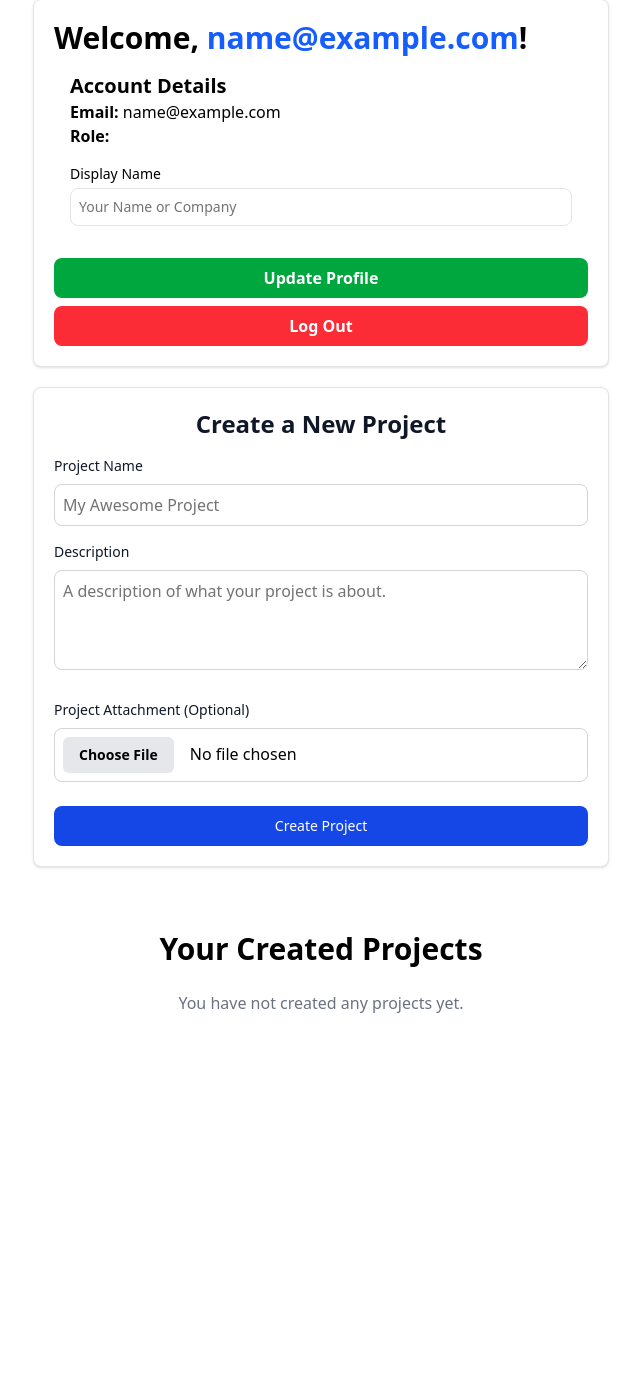
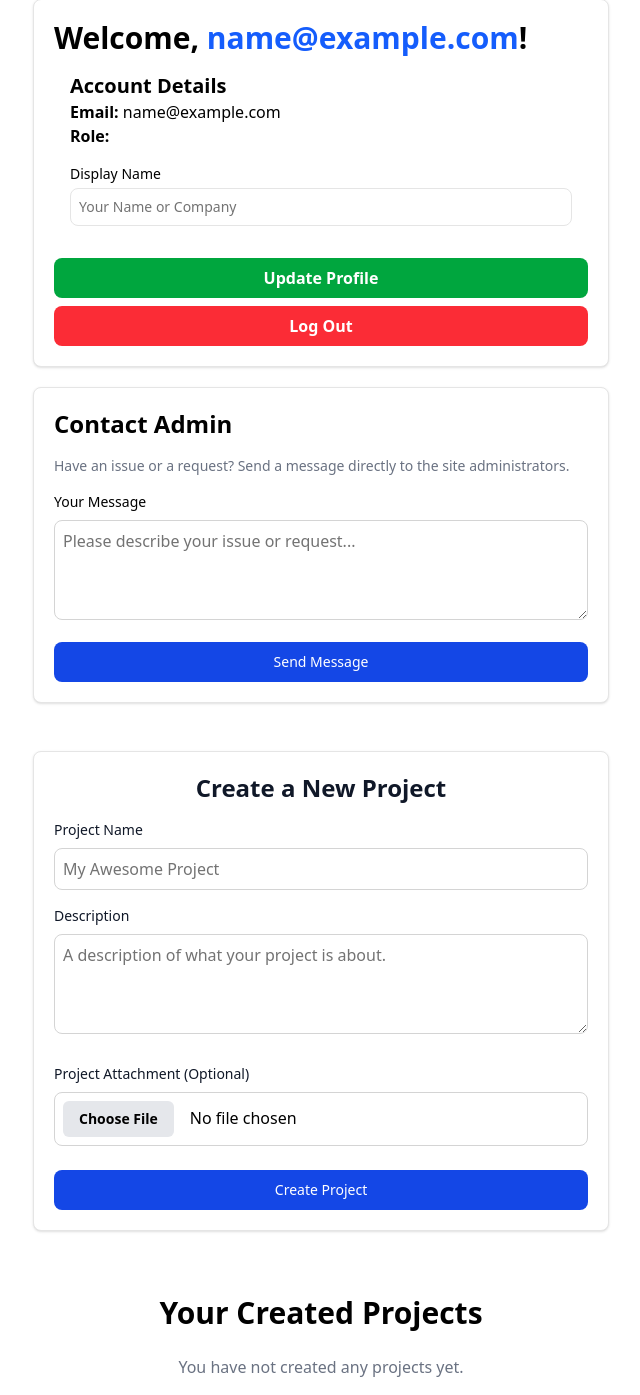
Before and after one commit to gigagrug/code-connect, a Flask app: page /profile in a window 1280 px wide. Shown: the part 106-1501 px from the top of the page, without its empty margins (319-959 px from the left). Before the commit the page ends 1119 px from the top, so only its background shows below. Run offline with Flask 3, Linux system fonts and the light colour scheme; the visitor is signed in with stand-in values (Sample User, id 1); style sheets or scripts are compiled from the project's sources.

Commit message:
added message to admin

```diff
--- a/api/auth.py
+++ b/api/auth.py
@@ -305,3 +305,28 @@
     else: # Logic for Business and other roles
         projects = get_projects_for_user(engine)
         return render_template('profile.html', projects=projects, user_data=user_data)
+
+def create_admin_message(request, engine):
+    """Saves a new message from a user to the admin."""
+    if 'user_id' not in session:
+        flash("You must be logged in to send a message.", "warning")
+        return redirect(url_for('login'))
+
+    message = request.form.get('message')
+    if not message or not message.strip():
+        flash("Message cannot be empty.", "danger")
+        return redirect(url_or('profile'))
+
+    user_id = session['user_id']
+
+    try:
+        with engine.connect() as conn:
+            query = text("INSERT INTO admin_messages (user_id, message) VALUES (:user_id, :message)")
+            conn.execute(query, {"user_id": user_id, "message": message.strip()})
+            conn.commit()
+        flash("Your message has been sent to the administrators.", "success")
+    except Exception as e:
+        print(f"Error saving admin message: {e}")
+        flash("An error occurred while sending your message.", "danger")
+
+    return redirect(url_for('profile'))
--- a/main.py
+++ b/main.py
@@ -255,6 +255,10 @@
 def profile_update_route():
     return update_profile(engine)
 
+@app.route('/message/admin', methods=['POST'])
+def admin_message_route():
+    return create_admin_message(request, engine)
+
 @app.route('/business/<int:user_id>')
 def business_profile(user_id):
     profile_page = get_business_profile_data(user_id, engine)
--- a/templates/profile.html
+++ b/templates/profile.html
@@ -55,6 +55,18 @@
       </div>
     </div>
   </form>
+
+  <div class="card mx-auto mt-5 mb-12 max-w-xl p-5">
+    <h3 class="text mb-4 text-2xl font-semibold">Contact Admin</h3>
+    <p class="mb-4 text-sm text-gray-500 dark:text-gray-400">Have an issue or a request? Send a message directly to the site administrators.</p>
+    <form action="/message/admin" method="POST">
+      <div class="mb-4">
+        <label for="admin_message" class="text mb-2 block text-sm font-medium">Your Message</label>
+        <textarea name="message" id="admin_message" class="input text field-sizing-content min-h-[100px]" placeholder="Please describe your issue or request..." required></textarea>
+      </div>
+      <button type="submit" class="w-full rounded-lg bg-blue-700 px-5 py-2.5 text-center text-sm font-medium text-white hover:bg-blue-800">Send Message</button>
+    </form>
+  </div>
   {% if session.get('role') == 1 %}
     <div class="card mx-auto mt-5 mb-12 max-w-xl p-5">
       <h2 class="text mb-4 text-2xl font-bold">Create a New Job</h2>
@@ -67,7 +79,7 @@
           <label for="description" class="text mb-2 block text-sm font-medium">Job Description</label>
           <textarea name="description" id="description" class="input text field-sizing-content min-h-[120px]" placeholder="Describe the role, responsibilities, and qualifications..." required></textarea>
         </div>
-        <button type="submit" class="bg-blue-700 p-2 rounded-lg text text-white">Post Job</button>
+        <button type="submit" class="w-full rounded-lg bg-blue-700 px-5 py-2.5 text-center text-sm font-medium text-white hover:bg-blue-800">Post Job</button>
       </form>
     </div>
   {% endif %}
@@ -99,7 +111,7 @@
     {% endif %}
   {% endif %}
 
-{% if session['email'] and session.get('permission') == 1 %}
+  {% if session['email'] and session.get('permission') == 1 %}
     <div class="card mx-auto mt-5 mb-12 max-w-xl p-5">
       <h3 class="mb-4 text-center text-2xl font-semibold text-gray-900 dark:text-white">Create a New Project</h3>
 
```
Also changed, not shown: templates/project.html (+5 -9 lines), README.md, schema/migrations/1_schema.sql.
